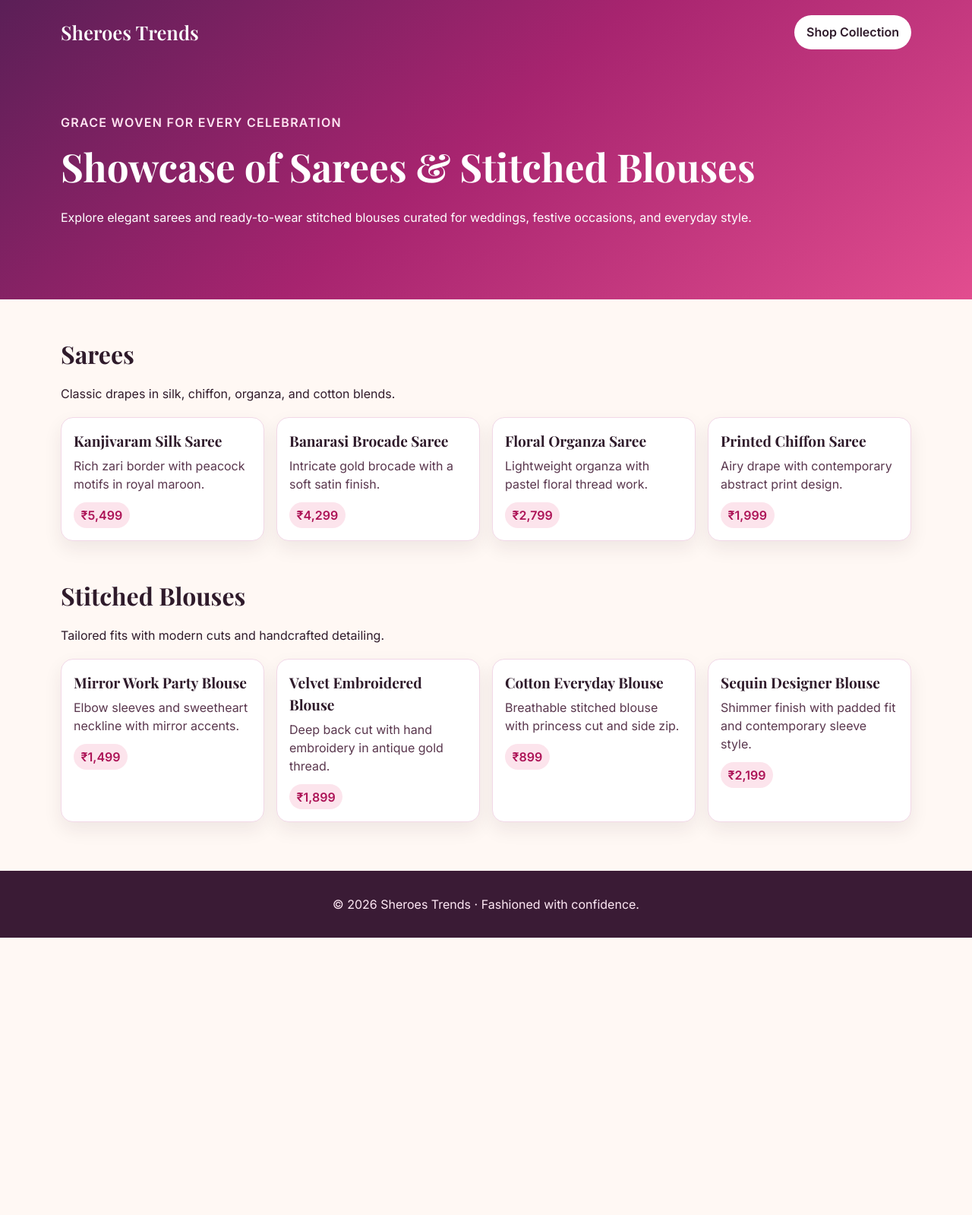
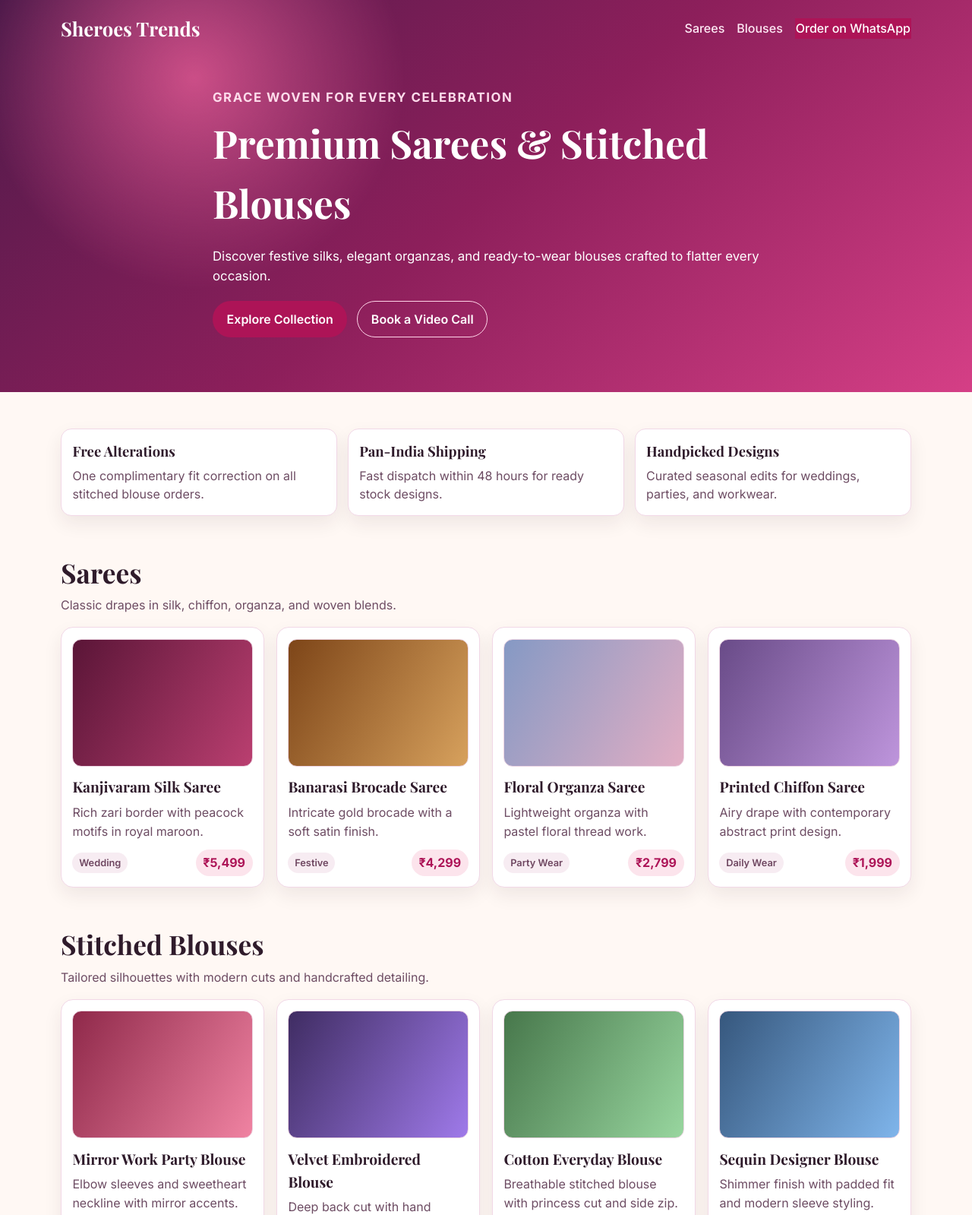
Before and after one commit to 3lokreddy/3lokreddy, a plain HTML site: page index.html in a window 1280 px wide. Shown: the top 1599 px of the page at 76% size. Before the commit the page ends 1234 px from the top, so only its background shows below. Drawn offline with nearby package versions, Linux system fonts and the light colour scheme.

Commit message:
Refine Sheroes Trends showcase for improved visibility and UX

```diff
--- a/index.html
+++ b/index.html
@@ -4,10 +4,14 @@
     <meta charset="UTF-8" />
     <meta name="viewport" content="width=device-width, initial-scale=1.0" />
     <title>Sheroes Trends | Sarees & Stitched Blouses</title>
+    <meta
+      name="description"
+      content="Sheroes Trends showcase: premium sarees and stitched blouses with prices."
+    />
     <link rel="preconnect" href="https://fonts.googleapis.com" />
     <link rel="preconnect" href="https://fonts.gstatic.com" crossorigin />
     <link
-      href="https://fonts.googleapis.com/css2?family=Playfair+Display:wght@600;700&family=Inter:wght@400;500;600&display=swap"
+      href="https://fonts.googleapis.com/css2?family=Playfair+Display:wght@600;700&family=Inter:wght@400;500;600;700&display=swap"
       rel="stylesheet"
     />
     <link rel="stylesheet" href="styles.css" />
@@ -15,76 +19,117 @@
   <body>
     <header class="hero">
       <nav class="nav container">
-        <div class="brand">Sheroes Trends</div>
-        <a class="cta" href="#collection">Shop Collection</a>
+        <a class="brand" href="#top">Sheroes Trends</a>
+        <div class="nav-links">
+          <a href="#sarees">Sarees</a>
+          <a href="#blouses">Blouses</a>
+          <a class="cta" href="#contact">Order on WhatsApp</a>
+        </div>
       </nav>
-      <section class="hero-content container">
+
+      <section class="hero-content container" id="top">
         <p class="tagline">Grace Woven for Every Celebration</p>
-        <h1>Showcase of Sarees & Stitched Blouses</h1>
+        <h1>Premium Sarees & Stitched Blouses</h1>
         <p>
-          Explore elegant sarees and ready-to-wear stitched blouses curated for
-          weddings, festive occasions, and everyday style.
+          Discover festive silks, elegant organzas, and ready-to-wear blouses
+          crafted to flatter every occasion.
         </p>
+        <div class="hero-actions">
+          <a class="btn btn-solid" href="#collection">Explore Collection</a>
+          <a class="btn btn-outline" href="#contact">Book a Video Call</a>
+        </div>
       </section>
     </header>
 
     <main id="collection" class="container">
-      <section>
+      <section class="highlights" aria-label="Store highlights">
+        <article>
+          <h3>Free Alterations</h3>
+          <p>One complimentary fit correction on all stitched blouse orders.</p>
+        </article>
+        <article>
+          <h3>Pan-India Shipping</h3>
+          <p>Fast dispatch within 48 hours for ready stock designs.</p>
+        </article>
+        <article>
+          <h3>Handpicked Designs</h3>
+          <p>Curated seasonal edits for weddings, parties, and workwear.</p>
+        </article>
+      </section>
+
+      <section id="sarees">
         <div class="section-head">
           <h2>Sarees</h2>
-          <p>Classic drapes in silk, chiffon, organza, and cotton blends.</p>
+          <p>Classic drapes in silk, chiffon, organza, and woven blends.</p>
         </div>
         <div class="product-grid">
           <article class="card">
+            <div class="thumb saree-1" aria-hidden="true"></div>
             <h3>Kanjivaram Silk Saree</h3>
             <p>Rich zari border with peacock motifs in royal maroon.</p>
-            <span class="price">₹5,499</span>
+            <div class="meta"><span class="chip">Wedding</span><span class="price">₹5,499</span></div>
           </article>
           <article class="card">
+            <div class="thumb saree-2" aria-hidden="true"></div>
             <h3>Banarasi Brocade Saree</h3>
             <p>Intricate gold brocade with a soft satin finish.</p>
-            <span class="price">₹4,299</span>
+            <div class="meta"><span class="chip">Festive</span><span class="price">₹4,299</span></div>
           </article>
           <article class="card">
+            <div class="thumb saree-3" aria-hidden="true"></div>
             <h3>Floral Organza Saree</h3>
             <p>Lightweight organza with pastel floral thread work.</p>
-            <span class="price">₹2,799</span>
+            <div class="meta"><span class="chip">Party Wear</span><span class="price">₹2,799</span></div>
           </article>
           <article class="card">
+            <div class="thumb saree-4" aria-hidden="true"></div>
             <h3>Printed Chiffon Saree</h3>
             <p>Airy drape with contemporary abstract print design.</p>
-            <span class="price">₹1,999</span>
+            <div class="meta"><span class="chip">Daily Wear</span><span class="price">₹1,999</span></div>
           </article>
         </div>
       </section>
 
-      <section>
+      <section id="blouses">
         <div class="section-head">
           <h2>Stitched Blouses</h2>
-          <p>Tailored fits with modern cuts and handcrafted detailing.</p>
+          <p>Tailored silhouettes with modern cuts and handcrafted detailing.</p>
         </div>
         <div class="product-grid">
           <article class="card">
+            <div class="thumb blouse-1" aria-hidden="true"></div>
             <h3>Mirror Work Party Blouse</h3>
             <p>Elbow sleeves and sweetheart neckline with mirror accents.</p>
-            <span class="price">₹1,499</span>
+            <div class="meta"><span class="chip">Size 34-42</span><span class="price">₹1,499</span></div>
           </article>
           <article class="card">
+            <div class="thumb blouse-2" aria-hidden="true"></div>
             <h3>Velvet Embroidered Blouse</h3>
             <p>Deep back cut with hand embroidery in antique gold thread.</p>
-            <span class="price">₹1,899</span>
+            <div class="meta"><span class="chip">Bridal</span><span class="price">₹1,899</span></div>
           </article>
           <article class="card">
+            <div class="thumb blouse-3" aria-hidden="true"></div>
             <h3>Cotton Everyday Blouse</h3>
             <p>Breathable stitched blouse with princess cut and side zip.</p>
-            <span class="price">₹899</span>
+            <div class="meta"><span class="chip">Office Wear</span><span class="price">₹899</span></div>
           </article>
           <article class="card">
+            <div class="thumb blouse-4" aria-hidden="true"></div>
             <h3>Sequin Designer Blouse</h3>
-            <p>Shimmer finish with padded fit and contemporary sleeve style.</p>
-            <span class="price">₹2,199</span>
+            <p>Shimmer finish with padded fit and modern sleeve styling.</p>
+            <div class="meta"><span class="chip">Cocktail</span><span class="price">₹2,199</span></div>
           </article>
         </div>
+      </section>
+
+      <section class="contact" id="contact">
+        <h2>Ready to Order?</h2>
+        <p>
+          Share your preferred design, size, and delivery city with Sheroes
+          Trends.
+        </p>
+        <a class="btn btn-solid" href="https://wa.me/919999999999" target="_blank" rel="noreferrer">Chat on WhatsApp</a>
       </section>
     </main>
 
--- a/styles.css
+++ b/styles.css
@@ -1,9 +1,12 @@
 :root {
   --bg: #fff8f4;
+  --surface: #ffffff;
   --text: #2f1b2b;
+  --muted: #6d4c63;
   --accent: #ad1457;
+  --accent-deep: #811245;
   --accent-soft: #fce4ec;
-  --card: #ffffff;
+  --border: #f2d8e7;
   --shadow: 0 10px 25px rgba(47, 27, 43, 0.08);
 }
 
@@ -11,12 +14,16 @@
   box-sizing: border-box;
 }
 
+html {
+  scroll-behavior: smooth;
+}
+
 body {
   margin: 0;
   font-family: Inter, system-ui, -apple-system, Segoe UI, Roboto, sans-serif;
   background: var(--bg);
   color: var(--text);
-  line-height: 1.5;
+  line-height: 1.55;
 }
 
 .container {
@@ -25,7 +32,8 @@ body {
 }
 
 .hero {
-  background: linear-gradient(140deg, #5b1f57 0%, #a7246f 48%, #e24d8f 100%);
+  background: radial-gradient(circle at 20% 20%, #cb4e87 0%, transparent 25%),
+    linear-gradient(140deg, #4e1a4a 0%, #8d1f5b 50%, #d53f86 100%);
   color: #fff;
   padding-bottom: 3.5rem;
 }
@@ -34,33 +42,42 @@ body {
   display: flex;
   justify-content: space-between;
   align-items: center;
-  padding: 1.25rem 0;
+  gap: 1rem;
+  padding: 1.1rem 0;
 }
 
 .brand {
+  color: #fff;
+  text-decoration: none;
   font-family: "Playfair Display", serif;
   font-size: 1.6rem;
+  font-weight: 700;
 }
 
-.cta {
+.nav-links {
+  display: flex;
+  align-items: center;
+  gap: 1rem;
+}
+
+.nav-links a {
+  color: #ffeaf5;
   text-decoration: none;
-  color: var(--text);
-  background: #fff;
-  padding: 0.65rem 1rem;
-  border-radius: 999px;
-  font-weight: 600;
+  font-weight: 500;
 }
 
 .hero-content {
-  padding: 3rem 0 1.5rem;
+  padding: 2.5rem 0 1rem;
+  max-width: 720px;
 }
 
 .tagline {
+  margin: 0 0 0.5rem;
   text-transform: uppercase;
-  letter-spacing: 0.08em;
-  font-weight: 600;
-  margin-bottom: 0.5rem;
-  color: #ffe4f2;
+  letter-spacing: 0.09em;
+  color: #ffdceb;
+  font-size: 0.82rem;
+  font-weight: 700;
 }
 
 h1,
@@ -71,61 +88,184 @@ h3 {
 }
 
 h1 {
-  font-size: clamp(2rem, 4vw, 3.2rem);
+  font-size: clamp(2rem, 4vw, 3.3rem);
   margin-bottom: 0.75rem;
 }
 
+.hero-content p {
+  font-size: 1.05rem;
+}
+
+.hero-actions {
+  margin-top: 1.2rem;
+  display: flex;
+  gap: 0.8rem;
+  flex-wrap: wrap;
+}
+
+.btn {
+  text-decoration: none;
+  font-weight: 600;
+  border-radius: 999px;
+  padding: 0.68rem 1.1rem;
+  display: inline-block;
+}
+
+.btn-solid,
+.cta {
+  color: #fff;
+  background: var(--accent);
+  border: 1px solid transparent;
+}
+
+.btn-solid:hover,
+.cta:hover {
+  background: var(--accent-deep);
+}
+
+.btn-outline {
+  color: #fff;
+  border: 1px solid #ffd4e8;
+}
+
+.cta {
+  color: #fff !important;
+}
+
 main {
-  padding: 3rem 0 4rem;
   display: grid;
   gap: 3rem;
+  padding: 3rem 0 4rem;
+}
+
+.highlights {
+  display: grid;
+  grid-template-columns: repeat(auto-fit, minmax(200px, 1fr));
+  gap: 0.85rem;
+}
+
+.highlights article {
+  background: var(--surface);
+  border: 1px solid var(--border);
+  border-radius: 14px;
+  padding: 0.9rem;
+  box-shadow: var(--shadow);
+}
+
+.highlights h3 {
+  font-size: 1.15rem;
+  margin-bottom: 0.35rem;
+}
+
+.highlights p,
+.section-head p,
+.card p,
+.contact p {
+  color: var(--muted);
+  margin: 0;
 }
 
 .section-head {
-  margin-bottom: 1.2rem;
+  margin-bottom: 1rem;
 }
 
 .section-head h2 {
-  margin-bottom: 0.25rem;
-  font-size: 2rem;
+  font-size: clamp(1.65rem, 3vw, 2.2rem);
+  margin-bottom: 0.2rem;
 }
 
 .product-grid {
   display: grid;
-  grid-template-columns: repeat(auto-fit, minmax(220px, 1fr));
   gap: 1rem;
+  grid-template-columns: repeat(auto-fit, minmax(230px, 1fr));
 }
 
 .card {
-  background: var(--card);
+  background: var(--surface);
+  border: 1px solid var(--border);
   border-radius: 16px;
-  padding: 1rem;
+  padding: 0.9rem;
   box-shadow: var(--shadow);
-  border: 1px solid #f2d8e7;
 }
 
-.card h3 {
-  margin-bottom: 0.4rem;
-  font-size: 1.2rem;
+.thumb {
+  width: 100%;
+  height: 168px;
+  border-radius: 12px;
+  margin-bottom: 0.8rem;
+  border: 1px solid #edd5e3;
 }
 
-.card p {
-  margin: 0 0 0.75rem;
-  color: #59364d;
+.saree-1 { background: linear-gradient(120deg, #5a1537, #ba3f70); }
+.saree-2 { background: linear-gradient(120deg, #7d4518, #d7a15d); }
+.saree-3 { background: linear-gradient(120deg, #8599c4, #e2aec4); }
+.saree-4 { background: linear-gradient(120deg, #694b88, #be95dc); }
+.blouse-1 { background: linear-gradient(120deg, #8f294a, #f083a2); }
+.blouse-2 { background: linear-gradient(120deg, #3f2c62, #9f7aea); }
+.blouse-3 { background: linear-gradient(120deg, #47774b, #98d69f); }
+.blouse-4 { background: linear-gradient(120deg, #36577d, #7fb5eb); }
+
+.card h3 {
+  font-size: 1.2rem;
+  margin-bottom: 0.35rem;
+}
+
+.meta {
+  display: flex;
+  align-items: center;
+  justify-content: space-between;
+  margin-top: 0.75rem;
+  gap: 0.5rem;
+}
+
+.chip {
+  display: inline-block;
+  background: #f7ecf2;
+  color: #6f4761;
+  border-radius: 999px;
+  padding: 0.24rem 0.55rem;
+  font-size: 0.8rem;
+  font-weight: 600;
 }
 
 .price {
-  display: inline-block;
-  font-weight: 700;
   color: var(--accent);
   background: var(--accent-soft);
+  border-radius: 999px;
   padding: 0.3rem 0.6rem;
-  border-radius: 999px;
+  font-weight: 700;
+}
+
+.contact {
+  text-align: center;
+  background: #fff;
+  border: 1px solid var(--border);
+  border-radius: 18px;
+  padding: 1.5rem;
+}
+
+.contact h2 {
+  margin-bottom: 0.4rem;
+}
+
+.contact .btn {
+  margin-top: 0.9rem;
 }
 
 footer {
   text-align: center;
-  padding: 1rem;
   background: #3a1b35;
   color: #ffe9f5;
+  padding: 1rem;
 }
+
+@media (max-width: 720px) {
+  .nav {
+    flex-direction: column;
+    align-items: flex-start;
+  }
+
+  .nav-links {
+    flex-wrap: wrap;
+  }
+}
```
